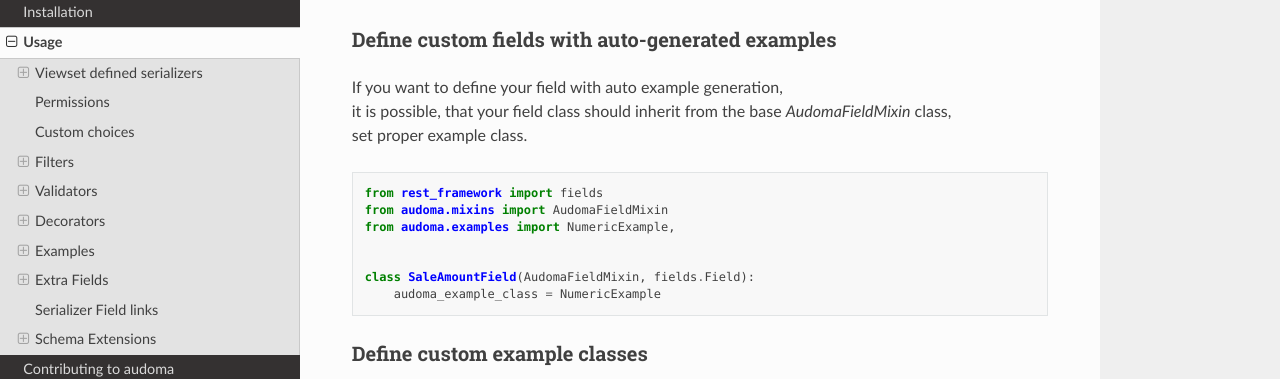
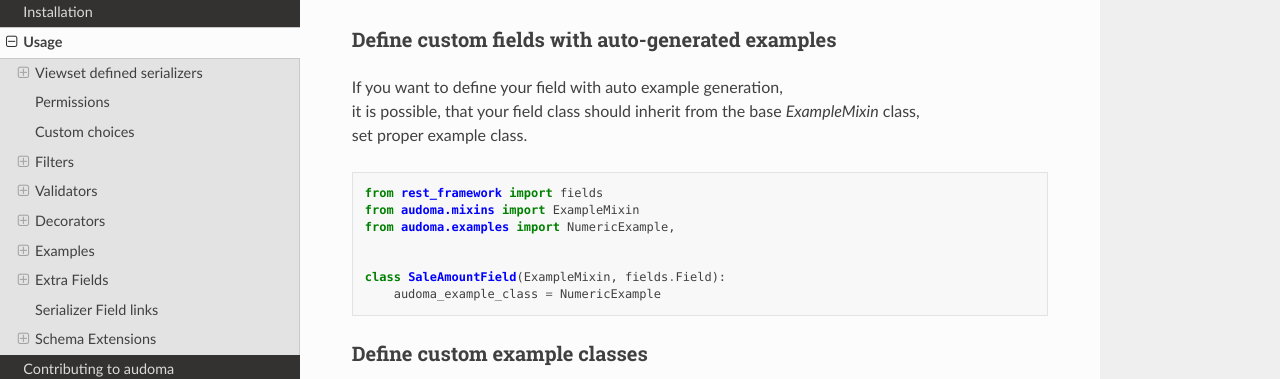
Before and after one commit to Iteo/audoma, a Sphinx documentation site: the page built from docs/usage.rst, in a window 1280 px wide and 900 px high, scrolled down 23324 px. Shown: the part 156-535 px from the top of the window. Built offline with Sphinx 7.4.7 and the Read the Docs theme 2.0.0, drawn with Linux system fonts in a browser that asks for light colours.

Commit message:
documentation fix

```diff
--- a/docs/usage.rst
+++ b/docs/usage.rst
@@ -1287,17 +1287,17 @@ Define custom fields with auto-generated examples
 ----------------------------------------------------
 
 | If you want to define your field with auto example generation,
-| it is possible, that your field class should inherit from the base `AudomaFieldMixin` class,
+| it is possible, that your field class should inherit from the base `ExampleMixin` class,
 | set proper example class.
 
 .. code :: python
 
     from rest_framework import fields
-    from audoma.mixins import AudomaFieldMixin
+    from audoma.mixins import ExampleMixin
     from audoma.examples import NumericExample,
 
 
-    class SaleAmountField(AudomaFieldMixin, fields.Field):
+    class SaleAmountField(ExampleMixin, fields.Field):
         audoma_example_class = NumericExample
 
 
```
